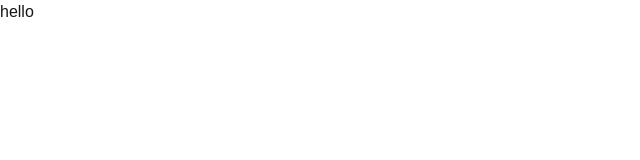
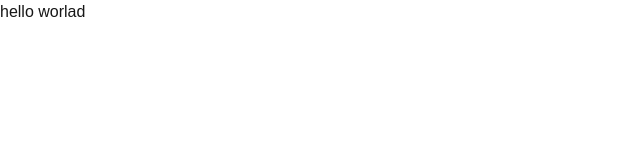
Before and after one commit to muhammadfayziyev2/programmingschool, a Next.js app: page / in a window 1280 px wide. Shown: the top 160 px of the page, without its empty margins (0-640 px from the left). Built offline with nearby package versions, Linux system fonts and the light colour scheme.

Commit message:
modified:   src/app/page.jsx

```diff
--- a/src/app/page.jsx
+++ b/src/app/page.jsx
@@ -3,7 +3,7 @@ import React from "react";
 export default function Home() {
   return (
     <div>
-      hello
+      hello  worlad
     </div>
   );
 }
```
